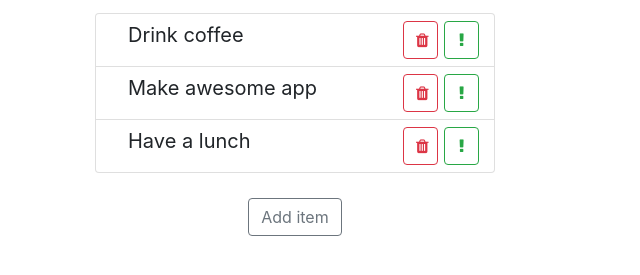
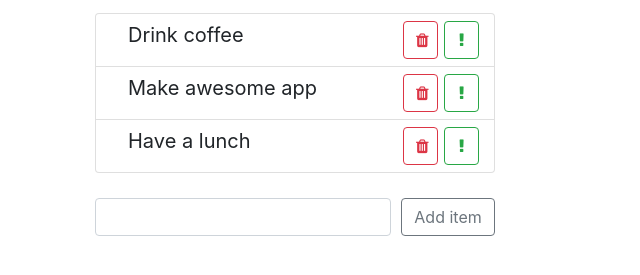
Before and after one commit to idvlp/react-todo-app, a React app: page / in a window 1280 px wide. Shown: the part 145-420 px from the top of the page, without its empty margins (345-985 px from the left). Built offline with nearby package versions, Linux system fonts and the light colour scheme.

Commit message:
Add form input for task label

```diff
--- a/src/components/ItemAddForm/ItemAddForm.css
+++ b/src/components/ItemAddForm/ItemAddForm.css
@@ -1,5 +1,11 @@
 .item-add-form {
     margin-top: 25px;
-    display: block;
-    text-align: center;
 }
+
+.item-add-form > input {
+    margin-right: 10px;
+}
+
+.item-add-form > button {
+    width: 30%;
+}
--- a/src/components/ItemAddForm/ItemAddForm.js
+++ b/src/components/ItemAddForm/ItemAddForm.js
@@ -3,19 +3,41 @@ import './ItemAddForm.css'
 
 export default class ItemAddForm extends Component {
 
+    state = {
+        label: ''
+    }
+
+    onLabelChange = (e) => {
+        console.log(e);
+        this.setState({label: e.target.value})
+
+    }
+
+    onSubmit = (e) => {
+        e.preventDefault();
+        this.props.onAddItem(this.state.label);
+        this.setState({label: ''})
+    }
+
 
     render() {
-        const {onAddItem} = this.props;
-
         return (
-            <div className="item-add-form">
+            <form
+                className="item-add-form d-flex"
+                onSubmit={this.onSubmit}
+            >
+                <input
+                    type="text"
+                    className="form-control flex-fill"
+                    onChange={this.onLabelChange}
+                    value={this.state.label}
+                />
                 <button
-                    className="btn btn-outline-secondary"
-                    onClick={() => onAddItem("text")}
+                    className="btn btn-outline-secondary flex-fill"
                 >
                 Add item
                 </button>
-            </div>
+            </form>
         )
     }
 }
```
